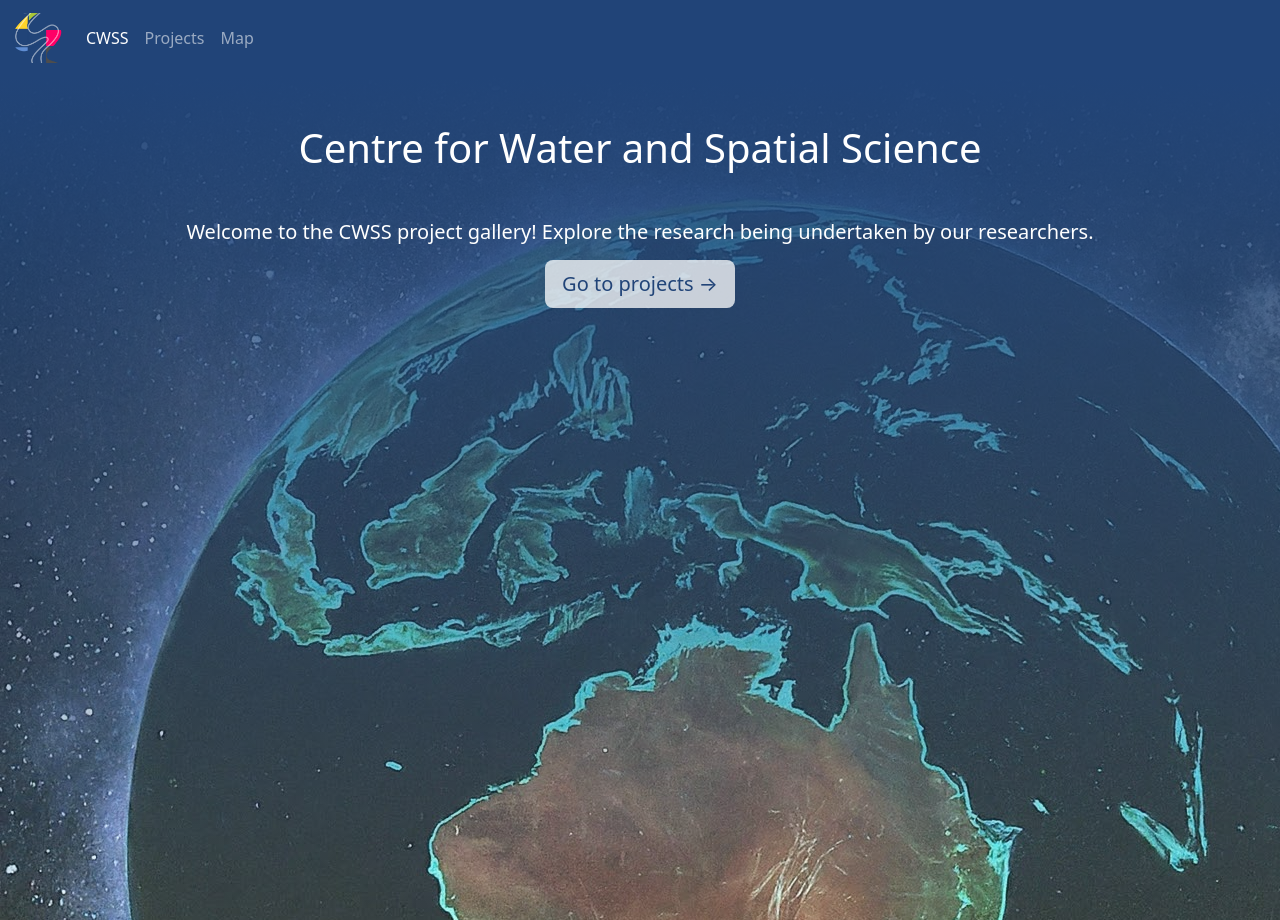
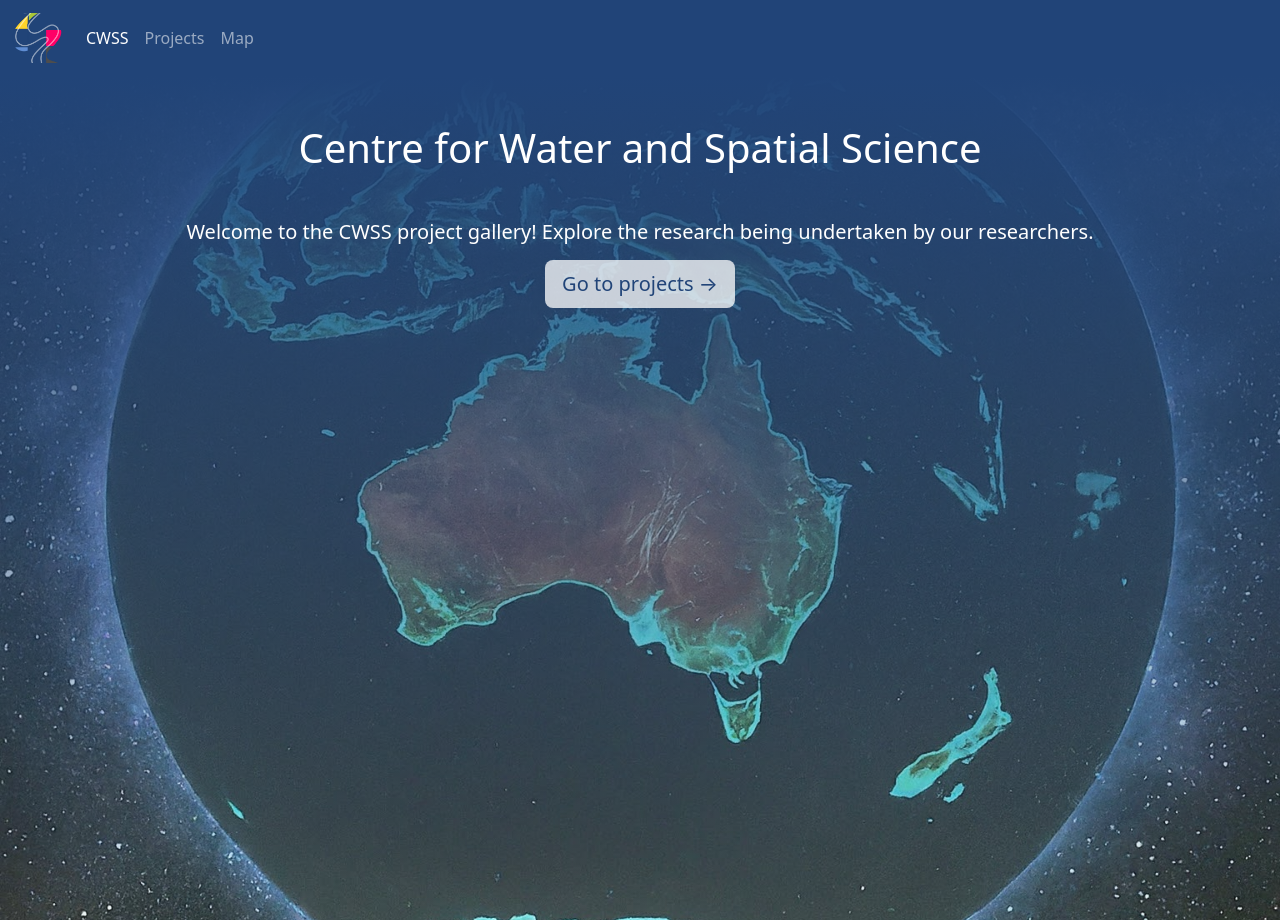
Before and after one commit to jmad1v07/cwss-projects, a Jekyll site: the page built from index.markdown, in a window 1280 px wide. Built offline with Jekyll 4.4.1, drawn with Linux system fonts in a browser that asks for light colours.

Commit message:
fix background image

```diff
--- a/assets/css/style.css
+++ b/assets/css/style.css
@@ -5,9 +5,9 @@
     min-width: 100vw;
     background-size: cover;
     background-position: center;
-    background-repeat: no-repeat no-repeat;
+    background-repeat: no-repeat;
     /* background: linear-gradient(to bottom, rgba(33, 68, 120, 1), rgba(255, 255, 255, 0.05)); */
-    background: linear-gradient(to bottom, rgba(33, 68, 120, 1), rgba(255, 255, 255, 0.05)), url("../img/gemini_image_aus.jpg");
+    background-image: linear-gradient(to bottom, rgba(33, 68, 120, 1), rgba(255, 255, 255, 0.05)), url("../img/gemini_image_aus.jpg");
 }
 
 .landing-text{
```
